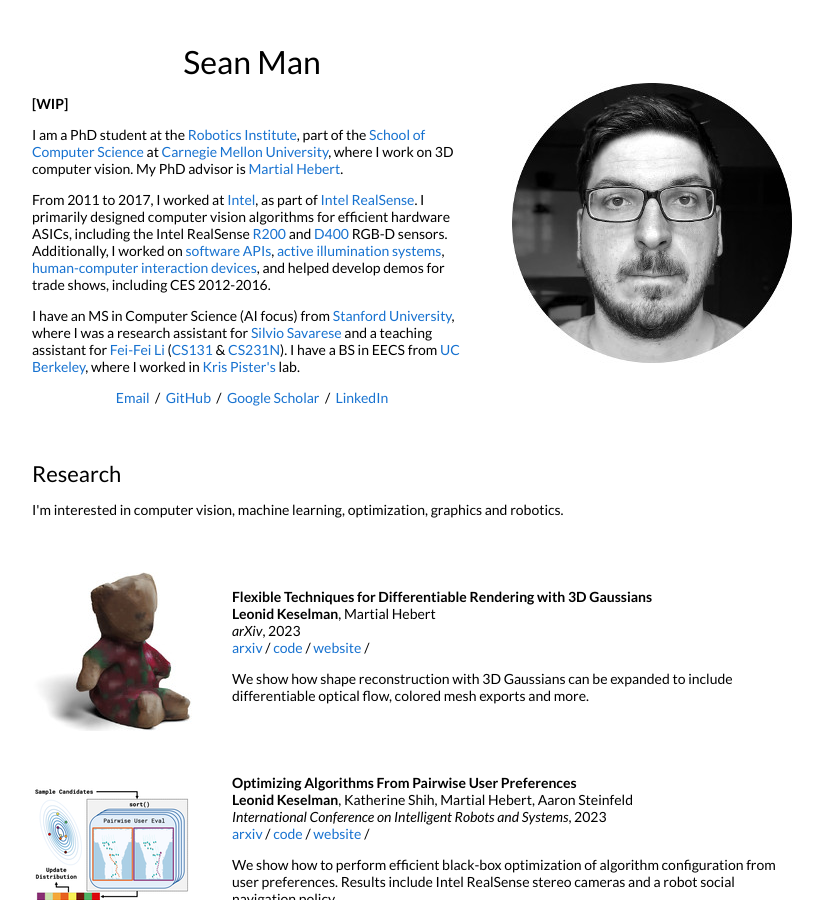
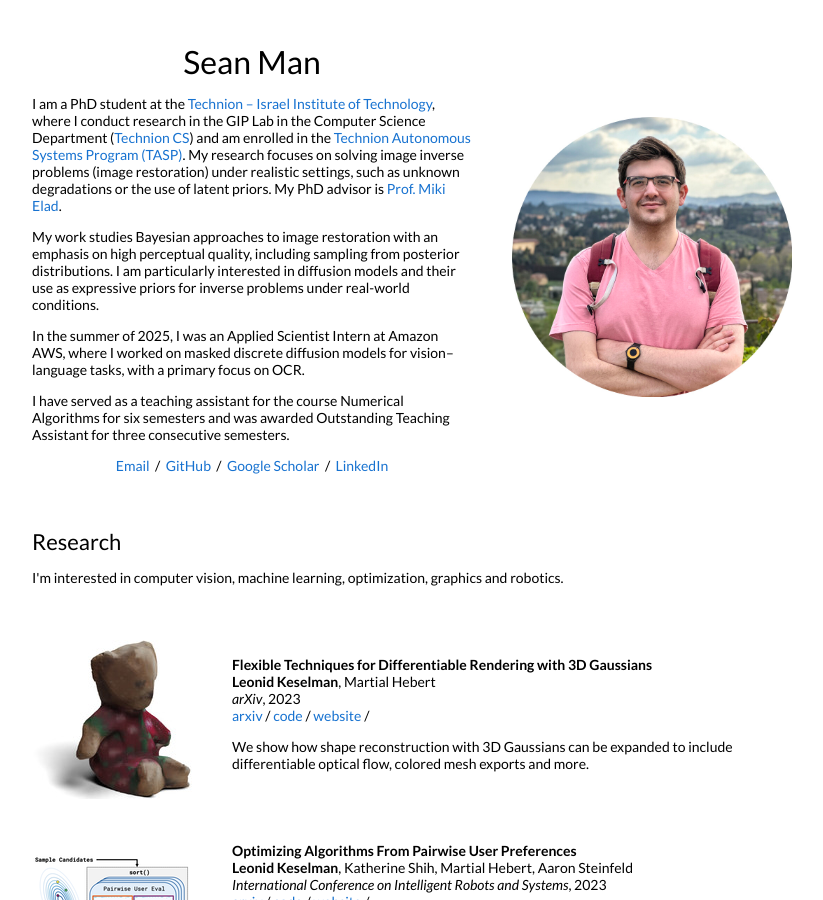
Before and after one commit to man-sean/man-sean.github.io, a Jekyll site: the page built from _posts/2023-08-28-3dgaussians.markdown, in a window 1280 px wide and 900 px high. Shown: the whole window, without its empty margins (228-1051 px from the left). Built offline with Jekyll 4.4.1, drawn with Linux system fonts in a browser that asks for light colours.

Commit message:
Update profile photo and header

```diff
--- a/_layouts/default.html
+++ b/_layouts/default.html
@@ -34,24 +34,26 @@
               <h1>
                 Sean Man
               </h1>
-              <p><strong>[WIP]</strong></p>
-              <p>I am a PhD student at the <a href="https://www.ri.cmu.edu/">Robotics Institute</a>, part of the <a href="https://www.scs.cmu.edu/">School of Computer Science</a> at <a href="https://www.cmu.edu/">Carnegie Mellon University</a>, where I work on 3D computer vision. My PhD advisor is <a href="http://www.cs.cmu.edu/~hebert/">Martial Hebert</a>.
+              <p>I am a PhD student at the <a href="https://www.technion.ac.il/en/">Technion – Israel Institute of Technology</a>, where I conduct research in the GIP Lab in the Computer Science Department (<a href="https://www.cs.technion.ac.il">Technion CS</a>) and am enrolled in the <a href="https://tasp-technion.org">Technion Autonomous Systems Program (TASP)</a>. My research focuses on solving image inverse problems (image restoration) under realistic settings, such as unknown degradations or the use of latent priors. My PhD advisor is <a href="https://elad.cs.technion.ac.il/">Prof. Miki Elad</a>.
               </p>
               <p>
-                From 2011 to 2017, I worked at <a href="https://www.intel.com">Intel</a>, as part of <a href="https://www.intelrealsense.com/">Intel RealSense</a>. I primarily designed computer vision algorithms for efficient hardware ASICs, including the Intel RealSense <a href="https://software.intel.com/en-us/articles/realsense-r200-camera">R200</a> and <a href="https://software.intel.com/en-us/realsense/d400">D400</a> RGB-D sensors. Additionally, I worked on <a href="https://github.com/IntelRealSense/librealsense">software APIs</a>, <a href="https://patents.google.com/patent/US9992474B2">active illumination systems</a>, <a href="https://patents.google.com/patent/US9304597">human-computer interaction devices</a>, and helped develop demos for trade shows, including CES 2012-2016.
+                My work studies Bayesian approaches to image restoration with an emphasis on high perceptual quality, including sampling from posterior distributions. I am particularly interested in diffusion models and their use as expressive priors for inverse problems under real-world conditions.
               </p>
               <p>
-                I have an MS in Computer Science (AI focus) from <a href="http://cs.stanford.edu">Stanford University</a>, where I was a research assistant for <a href="http://svl.stanford.edu/">Silvio Savarese</a> and a teaching assistant for <a href="http://svl.stanford.edu/">Fei-Fei Li</a> (<a href="http://vision.stanford.edu/teaching/cs131_fall1617/">CS131</a> & <a href="http://cs231n.stanford.edu/2017/">CS231N</a>). I have a BS in EECS from <a href="http://www.eecs.berkeley.edu/">UC Berkeley</a>, where I worked in <a href="https://people.eecs.berkeley.edu/~pister/">Kris Pister's</a> lab.
+                In the summer of 2025, I was an Applied Scientist Intern at Amazon AWS, where I worked on masked discrete diffusion models for vision–language tasks, with a primary focus on OCR.
+              </p>
+              <p>
+                I have served as a teaching assistant for the course Numerical Algorithms for six semesters and was awarded Outstanding Teaching Assistant for three consecutive semesters.
               </p>
               <p style="text-align:center">
-                <a target="_blank" href="https://mailhide.io/e/B8TyS"> Email</a> &nbsp;/&nbsp;
-                <a href="https://github.com/leonidk">GitHub</a> &nbsp;/&nbsp;
-                <a href="https://scholar.google.com/citations?user=GCYG4GoAAAAJ">Google Scholar</a> &nbsp;/&nbsp;
-                <a href="https://www.linkedin.com/in/lkeselman"> LinkedIn </a>
+                <a target="_blank" href="https://mailhide.io/e/n8OZPM5n"> Email</a> &nbsp;/&nbsp;
+                <a href="https://github.com/man-sean">GitHub</a> &nbsp;/&nbsp;
+                <a href="https://scholar.google.com/citations?user=VRCALiIAAAAJ">Google Scholar</a> &nbsp;/&nbsp;
+                <a href="https://www.linkedin.com/in/sean-man-824932a1/"> LinkedIn </a>
               </p>
             </td>
             <td style="padding:2.5%;width:40%;max-width:40%">
-              <img style="width:100%;max-width:100%" alt="profile photo" src="images/circle_bw_crop.jpg">
+              <img style="width:100%;max-width:100%" alt="profile photo" src="images/circle_crop.jpg">
             </td>
           </tr>
         </table>
```
Also changed, not shown: images/circle_bw_crop.jpg (deleted), images/circle_crop.jpg (added).
